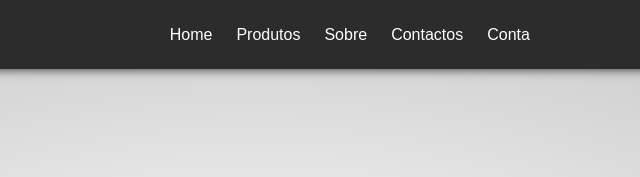
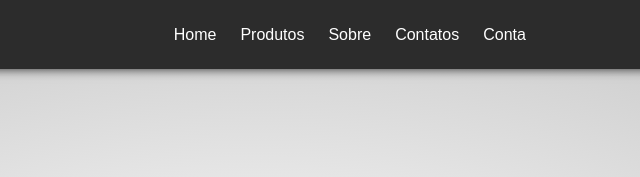
Before and after one commit to fernando-sebastiao/clone_supermarcket, a plain HTML site: page index.html in a window 1280 px wide. Shown: the top 177 px of the page, 384-1024 px from the left. Drawn offline with Linux system fonts and the light colour scheme.

Commit message:
first commit

```diff
--- a/index.html
+++ b/index.html
@@ -18,7 +18,7 @@
             <li>Home</li>
             <li>Produtos</li>
             <li>Sobre</li>
-            <li>Contactos</li>
+            <li>Contatos</li>
             <li>Conta</li>
           </ul>
         </nav>
```
